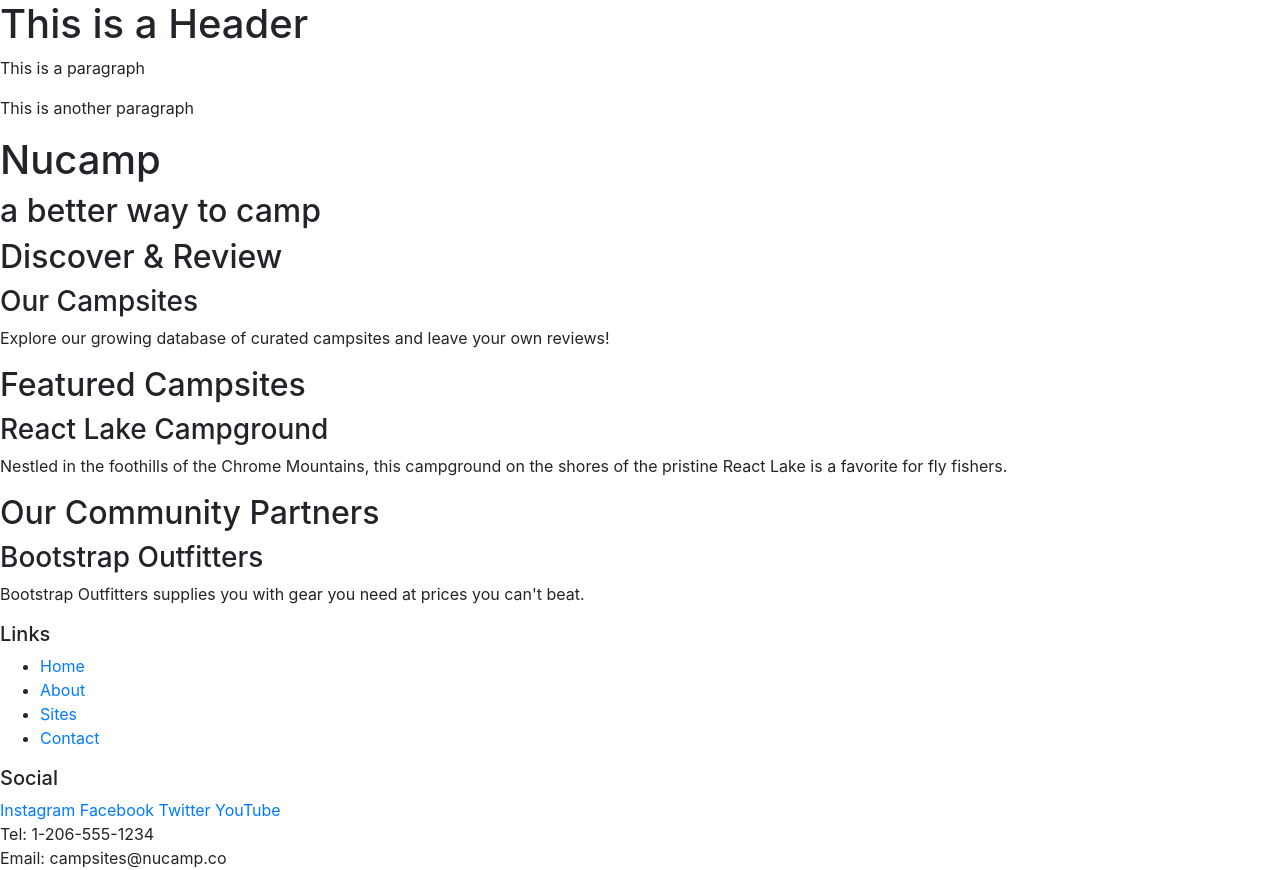
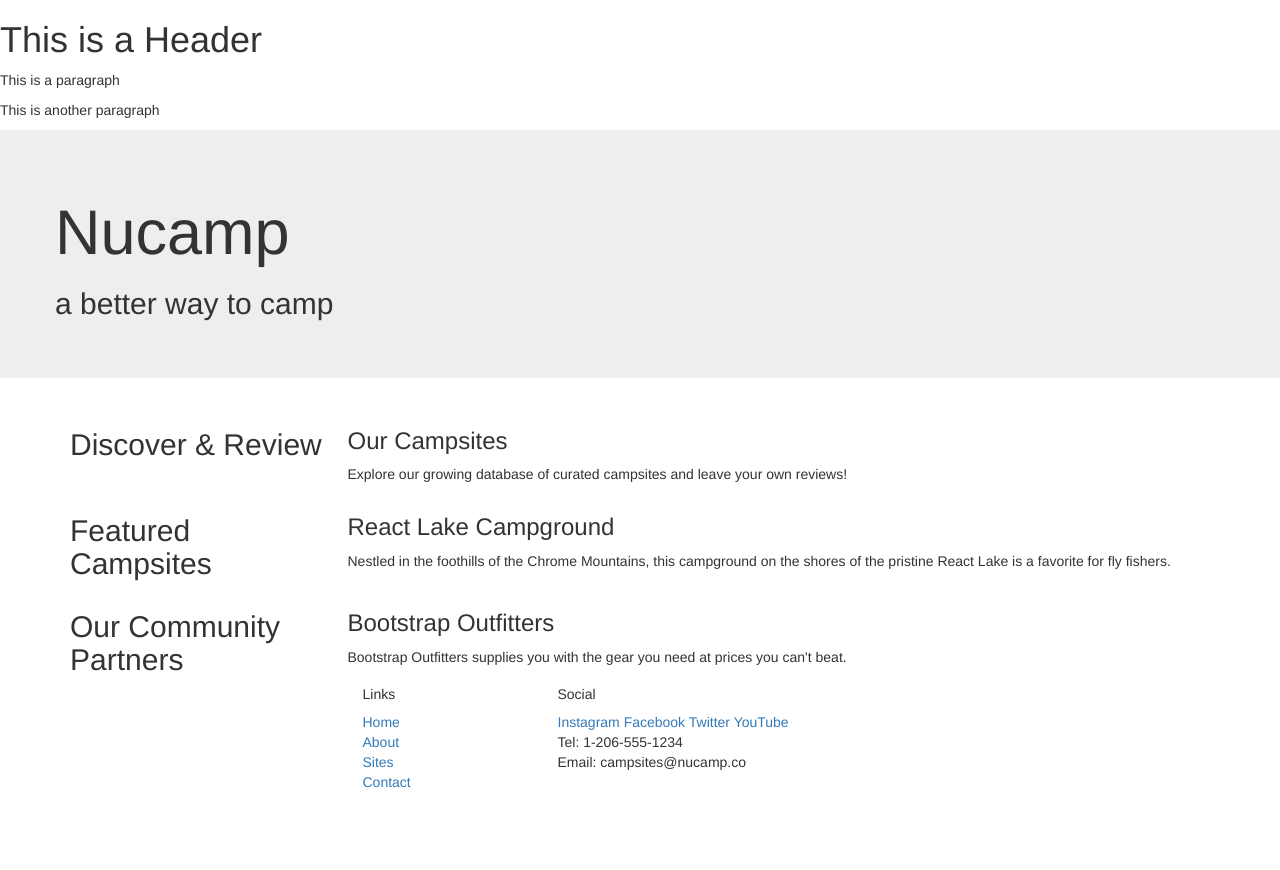
Before and after one commit to Rajnikant73/git-test, a plain HTML site: page index.html in a window 1280 px wide. After the commit the page ends 802 px from the top, so only its background shows below. Drawn offline with nearby package versions, Linux system fonts and the light colour scheme.

Commit message:
Bootstrap Grid

```diff
--- a/index.html
+++ b/index.html
@@ -23,52 +23,74 @@
 
 <body>
 
-    <header>
-        <div>
+    <header class="jumbotron">
+        <div class="container">
+            <div class="row">
+                <div class="col">
                     <h1>Nucamp</h1>
                     <h2>a better way to camp</h2>
                 </div>
+            </div>
+        </div>
     </header>
 
-    <div>
+    <div class="container">
+        <div class="row">
+            <div class="col-sm-4 order-sm-last col-md-3">
                 <h2>Discover & Review</h2>
+            </div>
+            <div class="col">
                 <h3>Our Campsites</h3>
                 <p>Explore our growing database of curated campsites and leave your own reviews!</p>
             </div>
+    </div>
 
-    <div>
+    <div
+        class="row">
+            <div class="col-sm-4 col-md-3">
                 <h2>Featured Campsites</h2>
+            </div>
+            <div class="col">
                 <h3>React Lake Campground</h3>
                 <p>Nestled in the foothills of the Chrome Mountains, this campground on the shores of the pristine React Lake is a favorite for fly fishers.</p>
             </div>
+    </div>
 
-    <div>
+    <div
+        class="row">
+        <div class="col-sm-4 order-sm-last col-md-3">
             <h2>Our Community Partners</h2>
+        </div>
+        <div class="col">
             <h3>Bootstrap Outfitters</h3>
-        <p>Bootstrap Outfitters supplies you with gear you need at prices you can't beat.</p>
+            <p>Bootstrap Outfitters supplies you with the gear you need at prices you can't beat.</p>
     </div>
 
     <footer>
-        <div>
+        <div class="container">
+            <div class="row">
+                <div class="col-4 col-sm-2 offset-1">
                     <h5>Links</h5>
-            <ul>
+                    <ul class="list-unstyled">
                         <li><a href="#">Home</a></li>
                         <li><a href="#">About</a></li>
                         <li><a href="#">Sites</a></li>
                         <li><a href="#">Contact</a></li>
                     </ul>
                 </div>
-        <div>
+                <div class="col-6 col-sm-5">
                     <h5>Social</h5>
                     <a href="http://instagram.com/">Instagram</a>
                     <a href="http://facebook.com/">Facebook</a>
                     <a href="http://twitter.com/">Twitter</a>
                     <a href="http://youtube.com/">YouTube</a>
                 </div>
-        <div>
+                <div class="col-sm-4">
                     Tel: 1-206-555-1234<br />
                     Email: campsites@nucamp.co
                 </div>
+           </div>
+
     </footer>
     <script src="node_modules/jquery/dist/jquery.slim.min.js"></script>
     <script src="node_modules/popper.js/dist/umd/popper.min.js"></script>
```
Lines whose indentation alone changed are shown as unchanged.
